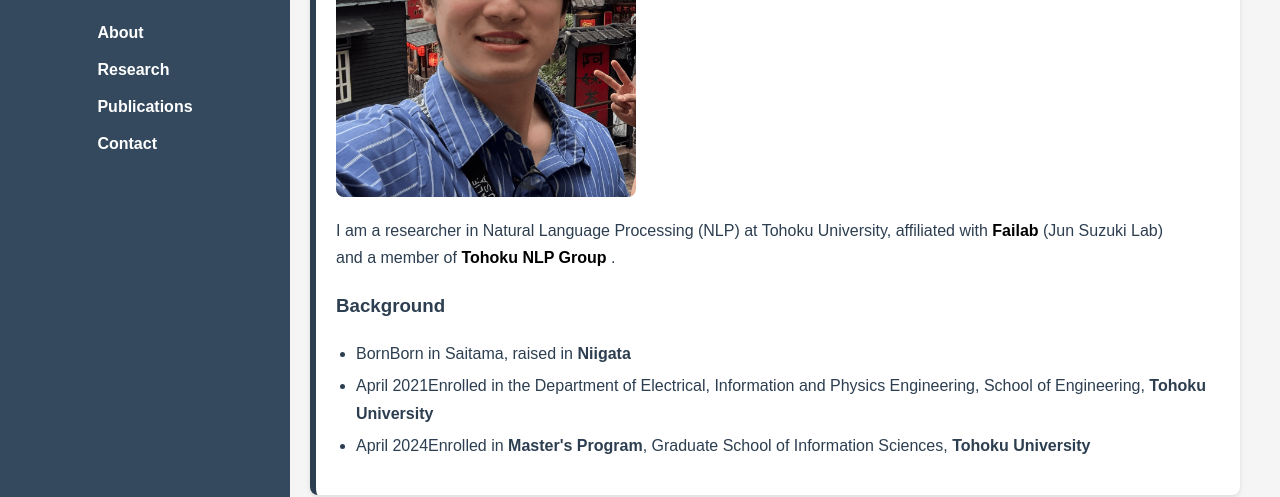
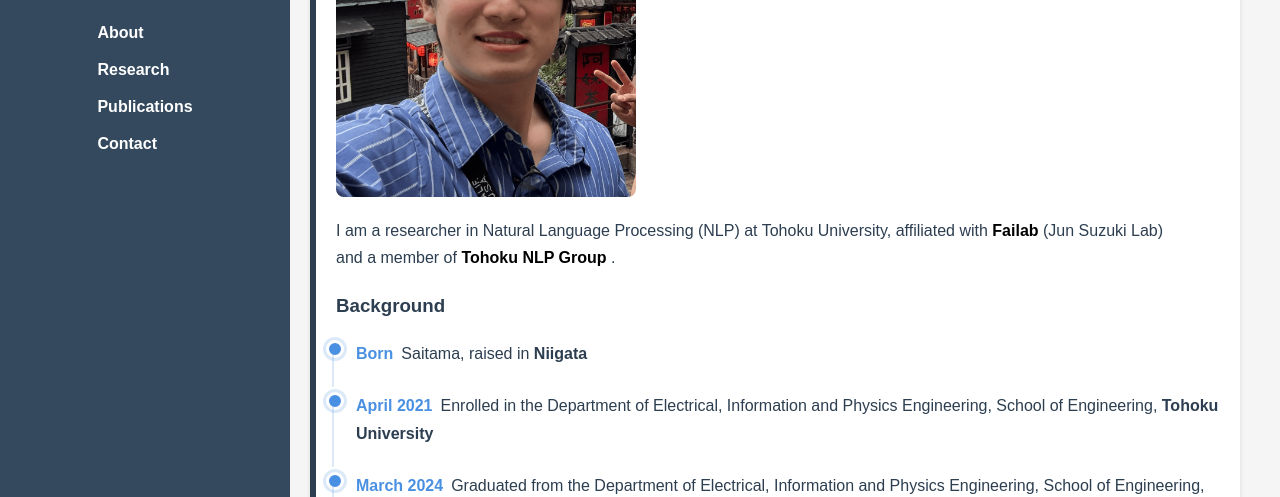
Before and after one commit to ikuminumaya/ikuminumaya.github.io, a plain HTML site: page index.html in a window 1280 px wide. Shown: the part 304-801 px from the top of the page. Drawn offline with Linux system fonts and the light colour scheme.

Commit message:
update infomation

```diff
--- a/index.html
+++ b/index.html
@@ -71,8 +71,9 @@
              </a>.</p>
             <h3>Background</h3>
             <ul class="timeline">
-                <li><span class="timeline-date">Born</span>Born in Saitama, raised in <strong>Niigata</strong></li>
+                <li><span class="timeline-date">Born</span>Saitama, raised in <strong>Niigata</strong></li>
                 <li><span class="timeline-date">April 2021</span>Enrolled in the Department of Electrical, Information and Physics Engineering, School of Engineering, <strong>Tohoku University</strong></li>
+                <li><span class="timeline-date">March 2024</span>Graduated from the Department of Electrical, Information and Physics Engineering, School of Engineering, <strong>Tohoku University</strong></li>
                 <li><span class="timeline-date">April 2024</span>Enrolled in <strong>Master's Program</strong>, Graduate School of Information Sciences, <strong>Tohoku University</strong></li>
             </ul>
         </section>
--- a/style.css
+++ b/style.css
@@ -185,6 +185,53 @@ img {
     margin-bottom: 5px;
 }
 
+/* Timeline styles */
+.timeline {
+    position: relative;
+    padding-left: 30px;
+    list-style: none;
+    margin: 0;
+}
+
+.timeline li {
+    position: relative;
+    padding-bottom: 20px;
+    margin: 0;
+}
+
+.timeline li:before {
+    content: '';
+    position: absolute;
+    left: -30px;
+    top: 0;
+    width: 12px;
+    height: 12px;
+    border-radius: 50%;
+    background: #4a90e2;
+    border: 3px solid #fff;
+    box-shadow: 0 0 0 3px rgba(74, 144, 226, 0.2);
+}
+
+.timeline li:after {
+    content: '';
+    position: absolute;
+    left: -24px;
+    top: 12px;
+    width: 2px;
+    height: calc(100% - 12px);
+    background: rgba(74, 144, 226, 0.2);
+}
+
+.timeline li:last-child:after {
+    display: none;
+}
+
+.timeline-date {
+    font-weight: bold;
+    color: #4a90e2;
+    margin-right: 8px;
+}
+
 /* ------------------
 ---- Footer ----
 ------------------ */
```
